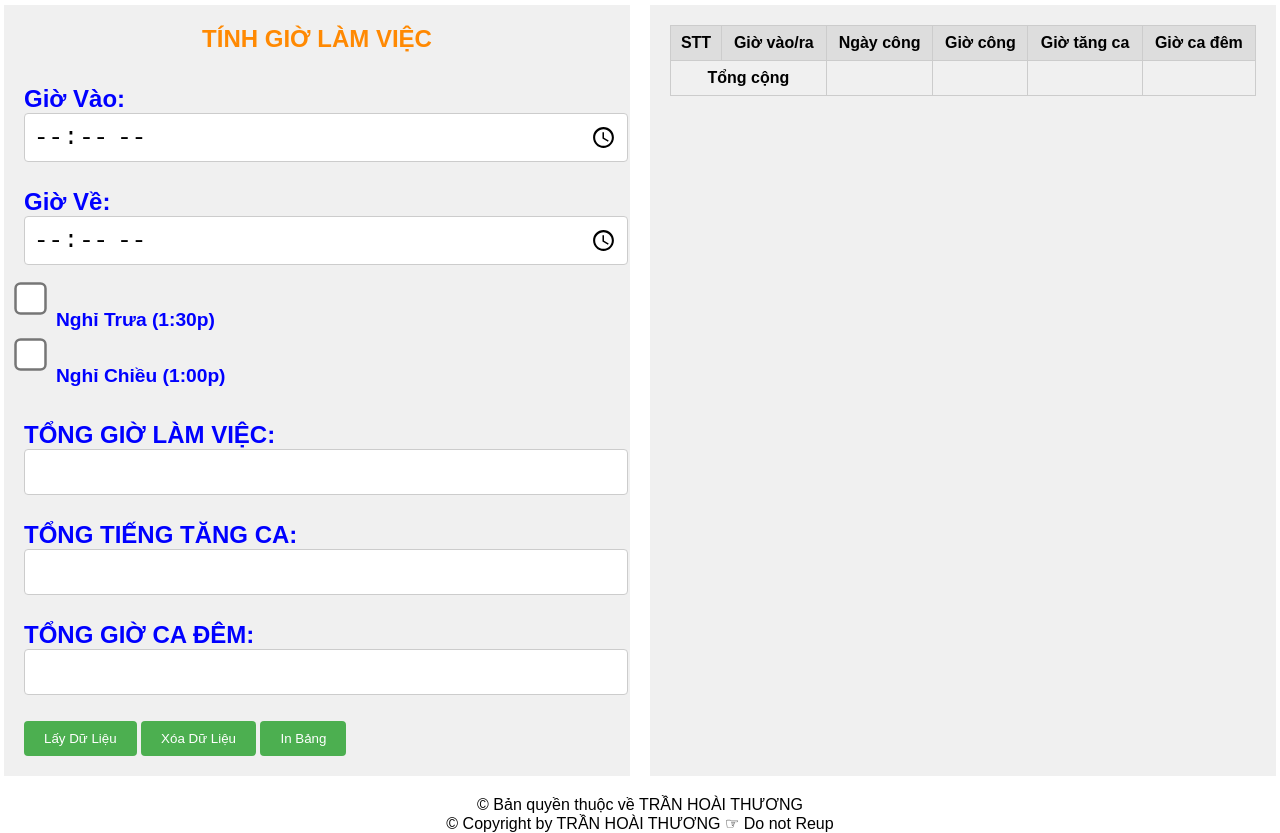
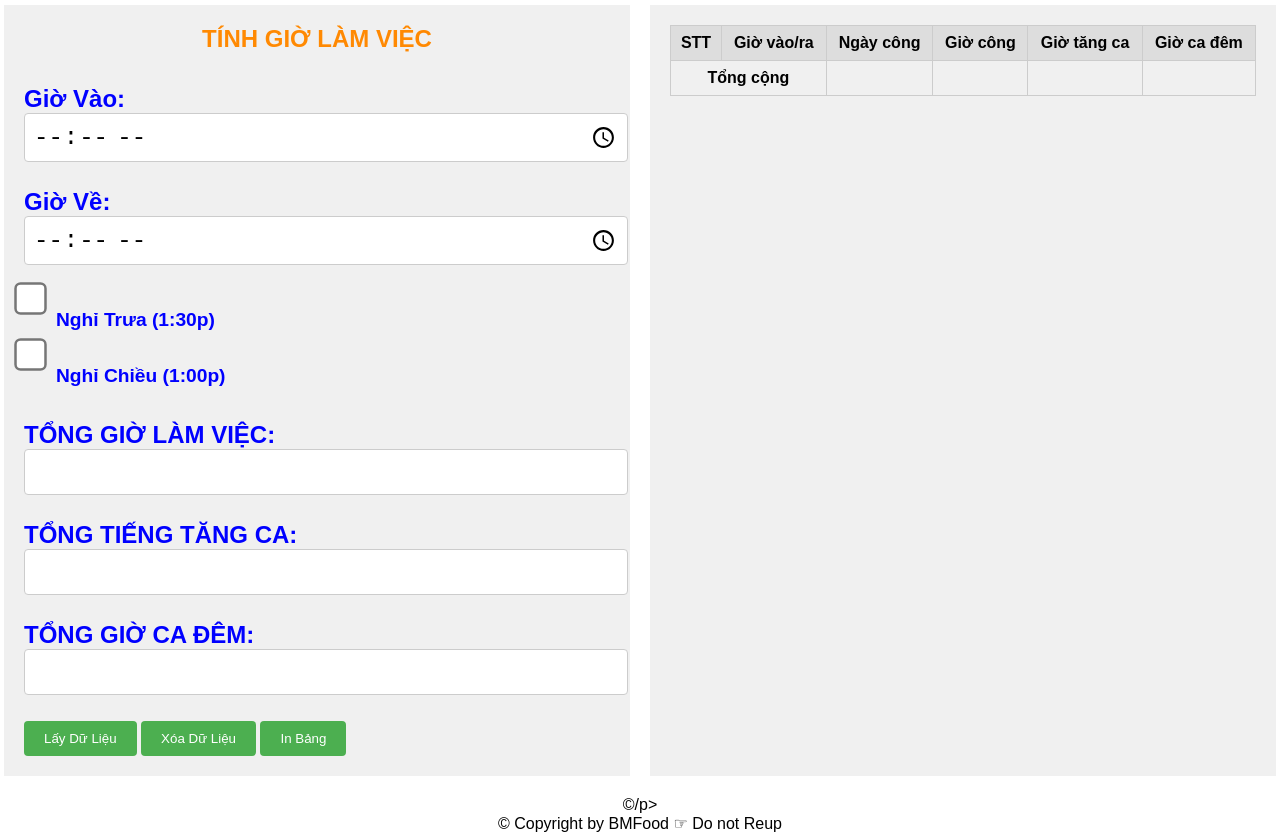
Before and after one commit to A1abaTrap/meme, a plain HTML site: page index.html in a window 1280 px wide. Shown: the part 95-928 px from the top of the page. Drawn offline with Linux system fonts and the light colour scheme.

Commit message:
Update index.html

```diff
--- a/index.html
+++ b/index.html
@@ -80,8 +80,8 @@
         </div>
     </div>
     <footer>
-        <p>© Bản quyền thuộc về TRẦN HOÀI THƯƠNG</p>
-        <p>© Copyright by TRẦN HOÀI THƯƠNG ☞ Do not Reup</p>
+        <p>©/p>
+        <p>© Copyright by BMFood ☞ Do not Reup</p>
     </footer>
     <script src="script.js"></script>
 </body>
```
